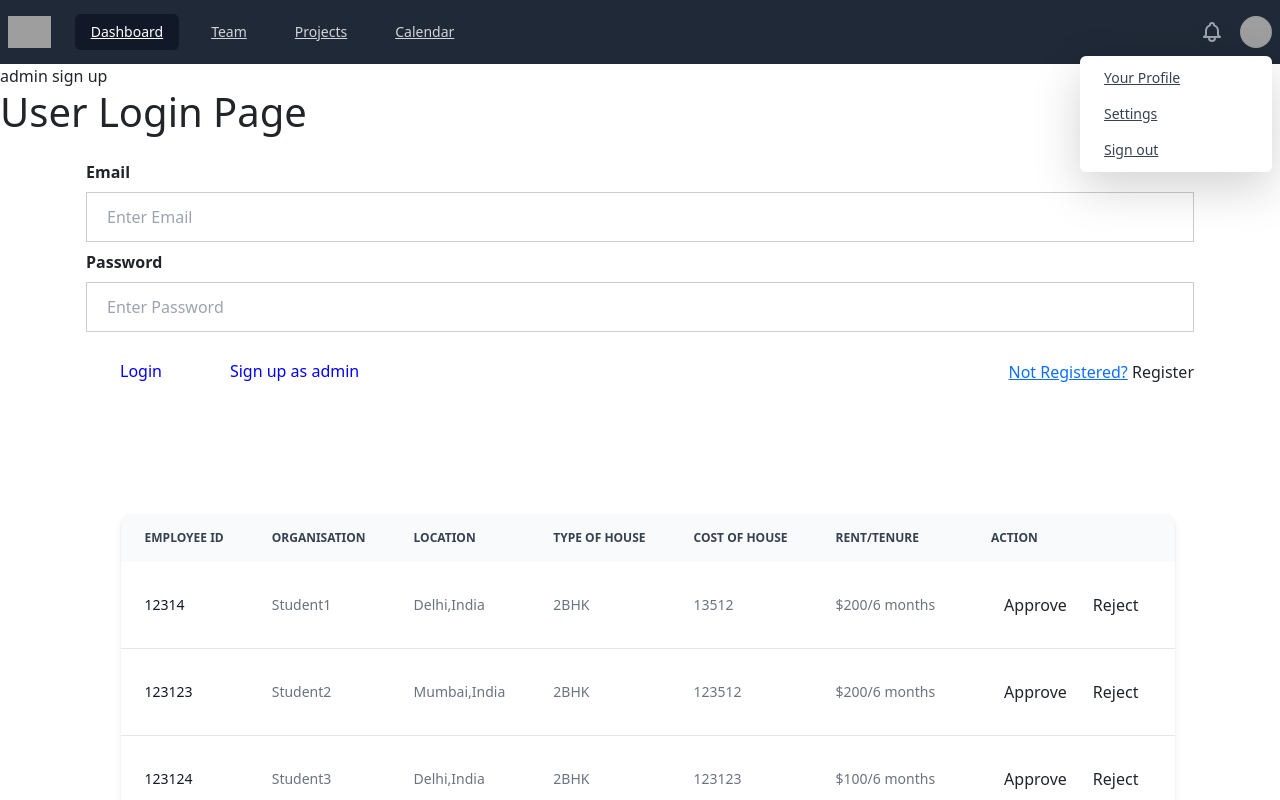
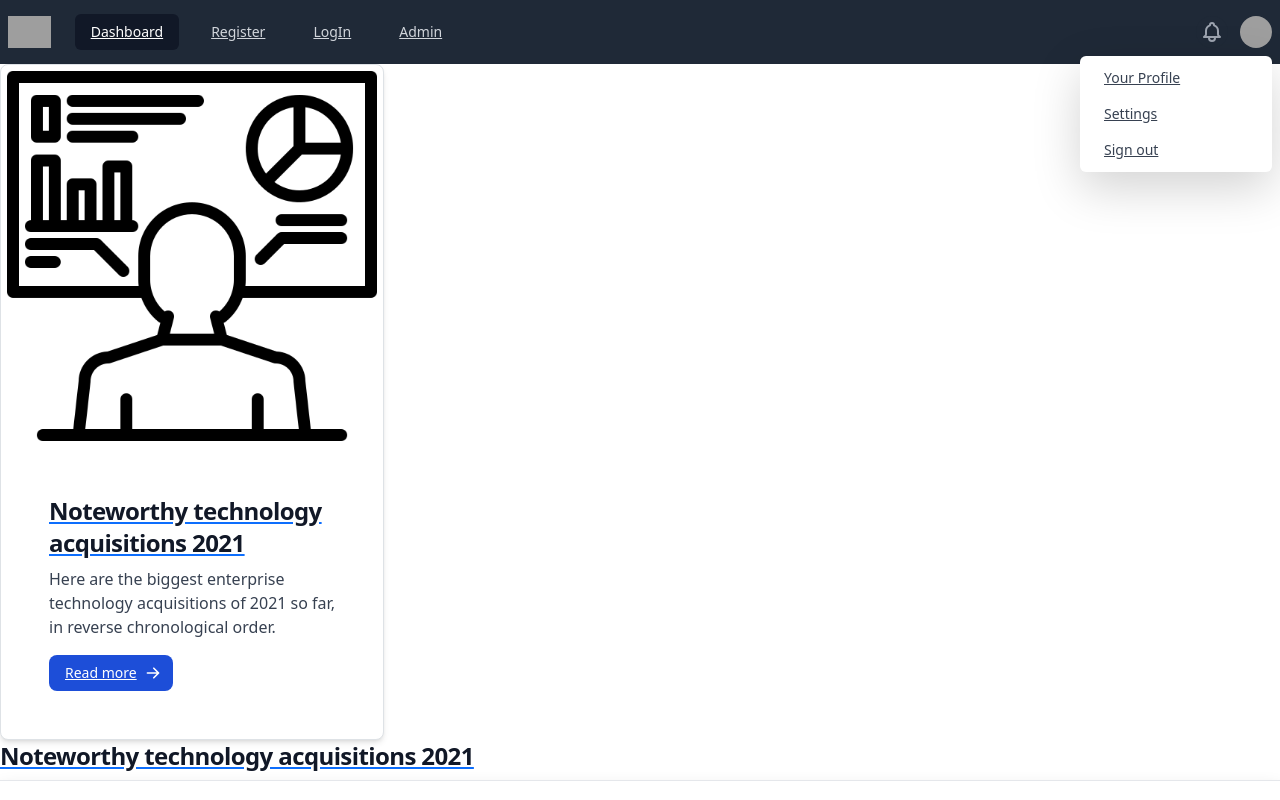
Before and after one commit to lamba-adi/project1, an Angular app: page / in a window 1280 px wide. Shown: the top 800 px of the page. Built offline with nearby package versions, Linux system fonts and the light colour scheme; grey boxes are pictures that could not be loaded.

Commit message:
added main window and routing

```diff
--- a/src/app/app-routing.module.ts
+++ b/src/app/app-routing.module.ts
@@ -1,7 +1,21 @@
 import { NgModule } from '@angular/core';
 import { RouterModule, Routes } from '@angular/router';
+import { NavComponent } from './components/nav/nav.component';
+import { FooterComponent } from './components/footer/footer.component';
+import { AdminLogInComponent } from './components/admin-log-in/admin-log-in.component';
+import { DashboardComponent } from './components/dashboard/dashboard.component';
+import { RegistrationComponent } from './components/registration/registration.component';
+import { UserLogInComponent } from './components/user-log-in/user-log-in.component';
+import { MainwindowComponent } from './components/mainwindow/mainwindow.component';
 
-const routes: Routes = [];
+const routes: Routes = [
+  {path: '' , component:MainwindowComponent},
+  {path: 'DashBoard' , component:DashboardComponent},
+  {path: 'LogIn-Admin' , component:UserLogInComponent},
+  {path: 'LogIn', component:AdminLogInComponent},
+  {path: 'Register', component:RegistrationComponent},
+
+];
 
 @NgModule({
   imports: [RouterModule.forRoot(routes)],
--- a/src/app/app.component.html
+++ b/src/app/app.component.html
@@ -8,10 +8,7 @@
 </head>
 <body>
   <app-nav> </app-nav>
-  <app-admin-log-in></app-admin-log-in>
-  <app-user-log-in></app-user-log-in>
-  <app-dashboard class="flex pl-4 pt-24 pb-4 z-0 w-screen justify-center  right"></app-dashboard>
-  <app-registration></app-registration>
+  <router-outlet></router-outlet>
   <app-footer></app-footer>
 </body>
 </html>
--- a/src/app/app.module.ts
+++ b/src/app/app.module.ts
@@ -9,6 +9,7 @@ import { AdminLogInComponent } from './components/admin-log-in/admin-log-in.comp
 import { DashboardComponent } from './components/dashboard/dashboard.component';
 import { RegistrationComponent } from './components/registration/registration.component';
 import { UserLogInComponent } from './components/user-log-in/user-log-in.component';
+import { MainwindowComponent } from './components/mainwindow/mainwindow.component';
 
 
 @NgModule({
@@ -20,6 +21,7 @@ import { UserLogInComponent } from './components/user-log-in/user-log-in.compone
     DashboardComponent,
     RegistrationComponent,
     UserLogInComponent,
+    MainwindowComponent,
   ],
   imports: [
     BrowserModule,
--- a/src/app/components/dashboard/dashboard.component.html
+++ b/src/app/components/dashboard/dashboard.component.html
@@ -1,4 +1,4 @@
-<div class="overflow-x-auto relative w-fit shadow-md sm:rounded-lg">
+<div class="overflow-x-auto relative w-fit shadow-md sm:rounded-lg flex pl-4 pt-24 pb-4 z-0 justify-center  right">
     <table class="w-full text-sm text-left text-gray-500 dark:text-gray-400">
         <thead class="text-xs text-gray-700 uppercase bg-gray-50 dark:bg-gray-700 dark:text-gray-400">
             <tr>
--- /dev/null
+++ b/src/app/components/mainwindow/mainwindow.component.html
@@ -0,0 +1,29 @@
+<!--<div class="flex justify-center" routerLink="/LogIn">
+    <div class="rounded-lg shadow-lg bg-white max-w-sm" >
+      <a href="#!" data-mdb-ripple="true" data-mdb-ripple-color="light">
+        <img class="rounded-t-lg" src="../../../assets/DashBoard.png" alt=""/>
+      </a>
+      <div class="p-6">
+        <h5 class="text-gray-900 text-xl font-medium mb-2 justify-center">DashBoard</h5>
+      </div>
+    </div>
+  </div>-->
+
+  <div class="max-w-sm bg-white rounded-lg border border-gray-200 shadow-md dark:bg-gray-800 dark:border-gray-700" >
+    <a href="#">
+        <img class="rounded-t-lg" src="../../../assets/DashBoard.png" alt="" routerLink="/DashBoard"/>
+    </a>
+    <div class="p-5">
+        <a href="#">
+            <h5 class="mb-2 text-2xl font-bold tracking-tight text-gray-900 dark:text-white">Noteworthy technology acquisitions 2021</h5>
+        </a>
+        <p class="mb-3 font-normal text-gray-700 dark:text-gray-400">Here are the biggest enterprise technology acquisitions of 2021 so far, in reverse chronological order.</p>
+        <a href="#" class="inline-flex items-center py-2 px-3 text-sm font-medium text-center text-white bg-blue-700 rounded-lg hover:bg-blue-800 focus:ring-4 focus:outline-none focus:ring-blue-300 dark:bg-blue-600 dark:hover:bg-blue-700 dark:focus:ring-blue-800">
+            Read more
+            <svg aria-hidden="true" class="ml-2 -mr-1 w-4 h-4" fill="currentColor" viewBox="0 0 20 20" xmlns="http://www.w3.org/2000/svg"><path fill-rule="evenodd" d="M10.293 3.293a1 1 0 011.414 0l6 6a1 1 0 010 1.414l-6 6a1 1 0 01-1.414-1.414L14.586 11H3a1 1 0 110-2h11.586l-4.293-4.293a1 1 0 010-1.414z" clip-rule="evenodd"></path></svg>
+        </a>
+    </div>
+</div>
+<a href="#">
+    <h5 class="mb-2 text-2xl font-bold tracking-tight text-gray-900 dark:text-white" routerLink="/DashBoard">Noteworthy technology acquisitions 2021</h5>
+</a>
--- /dev/null
+++ b/src/app/components/mainwindow/mainwindow.component.ts
@@ -0,0 +1,15 @@
+import { Component, OnInit } from '@angular/core';
+
+@Component({
+  selector: 'app-mainwindow',
+  templateUrl: './mainwindow.component.html',
+  styleUrls: ['./mainwindow.component.css']
+})
+export class MainwindowComponent implements OnInit {
+
+  constructor() { }
+
+  ngOnInit(): void {
+  }
+
+}
--- a/src/app/components/nav/nav.component.html
+++ b/src/app/components/nav/nav.component.html
@@ -28,20 +28,20 @@
           </button>
         </div>
         <div class="flex-1 flex items-center justify-center sm:items-stretch sm:justify-start">
-          <div class="flex-shrink-0 flex items-center">
+          <div class="flex-shrink-0 flex items-center" routerLink="">
             <img class="block lg:hidden h-8 w-auto" src="https://tailwindui.com/img/logos/workflow-mark-indigo-500.svg" alt="Workflow">
             <img class="hidden lg:block h-8 w-auto" src="https://tailwindui.com/img/logos/workflow-logo-indigo-500-mark-white-text.svg" alt="Workflow">
           </div>
           <div class="hidden sm:block sm:ml-6">
             <div class="flex space-x-4">
               <!-- Current: "bg-gray-900 text-white", Default: "text-gray-300 hover:bg-gray-700 hover:text-white" -->
-              <a href="#" class="bg-gray-900 text-white px-3 py-2 rounded-md text-sm font-medium" aria-current="page">Dashboard</a>
+              <a href="#" class="bg-gray-900 text-white px-3 py-2 rounded-md text-sm font-medium" aria-current="page" routerLink="/DashBoard">Dashboard</a>
 
-              <a href="#" class="text-gray-300 hover:bg-gray-700 hover:text-white px-3 py-2 rounded-md text-sm font-medium">Team</a>
+              <a href="#" class="text-gray-300 hover:bg-gray-700 hover:text-white px-3 py-2 rounded-md text-sm font-medium" routerLink="/Register">Register</a>
 
-              <a href="#" class="text-gray-300 hover:bg-gray-700 hover:text-white px-3 py-2 rounded-md text-sm font-medium">Projects</a>
+              <a href="#" class="text-gray-300 hover:bg-gray-700 hover:text-white px-3 py-2 rounded-md text-sm font-medium" routerLink="/LogIn">LogIn</a>
 
-              <a href="#" class="text-gray-300 hover:bg-gray-700 hover:text-white px-3 py-2 rounded-md text-sm font-medium">Calendar</a>
+              <a href="#" class="text-gray-300 hover:bg-gray-700 hover:text-white px-3 py-2 rounded-md text-sm font-medium" routerLink="/LogIn-Admin">Admin</a>
             </div>
           </div>
         </div>
```
Also changed, not shown: src/app/components/mainwindow/mainwindow.component.css (added), src/assets/DashBoard.png (added), 1 other file (tests, documents, lock files or other folders).
